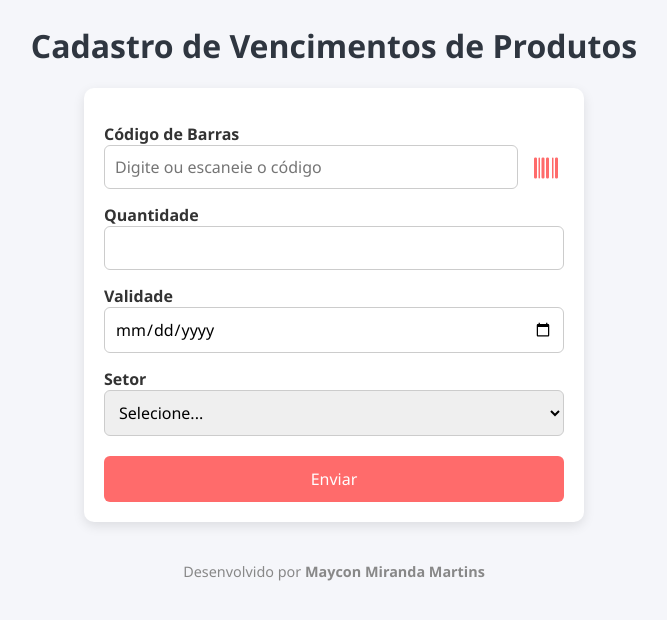
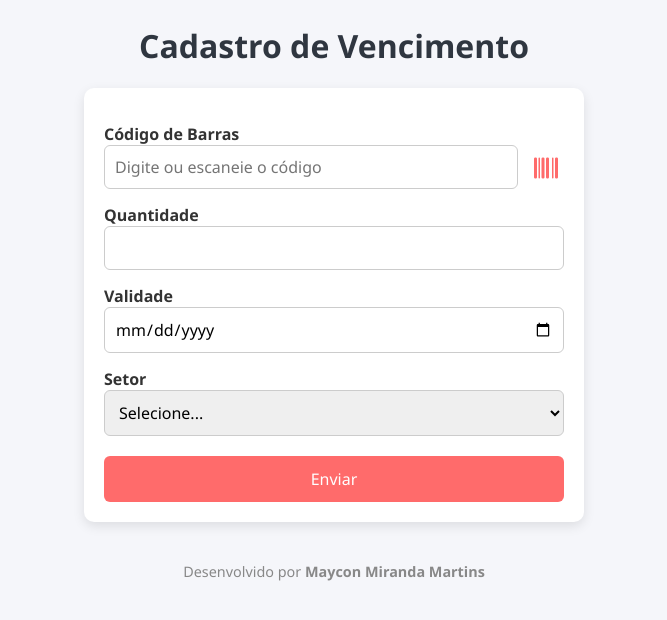
Before and after one commit to MayconMMM/Controle-Vencimento, a plain HTML site: page index.html in a window 1280 px wide. Shown: the whole page, without its empty margins (306-973 px from the left). Drawn offline with Linux system fonts and the light colour scheme.

Commit message:
index.html

```diff
--- a/index.html
+++ b/index.html
@@ -3,7 +3,7 @@
 <head>
   <meta charset="UTF-8" />
   <meta name="viewport" content="width=device-width, initial-scale=1.0"/>
-  <title>Cadastro de Vencimentos de Produtos</title>
+  <title>Cadastro de Vencimento</title>
   <script src="https://unpkg.com/html5-qrcode" defer></script>
   <link rel="stylesheet" href="https://cdnjs.cloudflare.com/ajax/libs/font-awesome/6.5.0/css/all.min.css"/>
   <style>
@@ -136,7 +136,7 @@
   </style>
 </head>
 <body>
-  <h1>Cadastro de Vencimentos de Produtos</h1>
+  <h1>Cadastro de Vencimento</h1>
 
   <form id="productForm">
     <label for="ean">Código de Barras</label>
```
